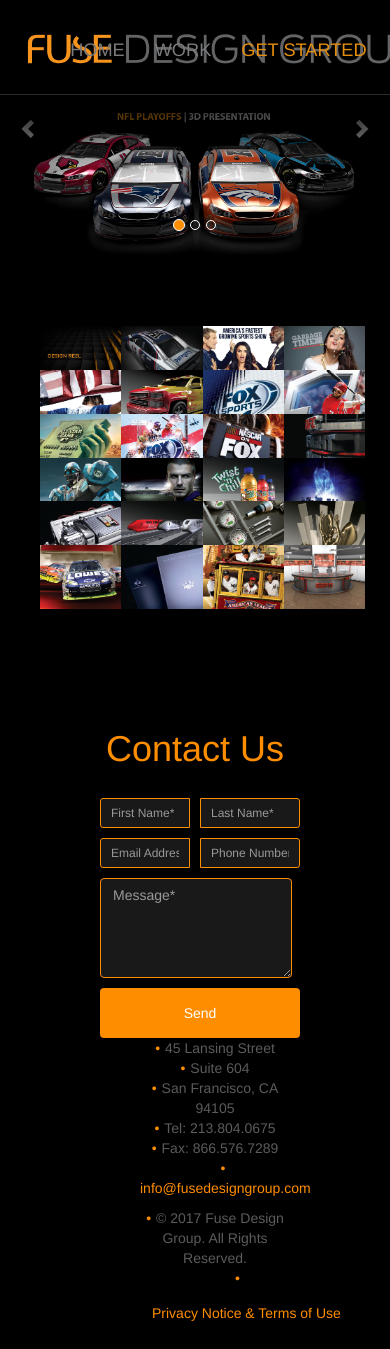
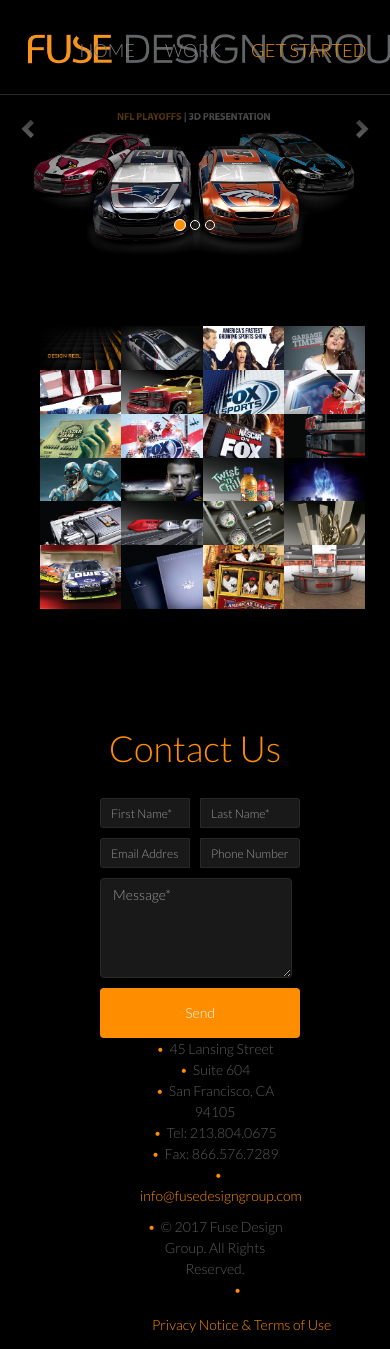
Before and after one commit to avicrayyy/fdg, a PHP site: page / in a window 390 px wide. Shown: the top 1349 px of the page. Before the commit the page ends 1321 px from the top, so only its background shows below. Run offline with PHP 8.4, Linux system fonts and the light colour scheme; some libraries are stand-ins or nearby versions.

Commit message:
Changed Form border Color to Gray

```diff
--- a/css/my.css
+++ b/css/my.css
@@ -130,7 +130,7 @@
   margin-left: 10px;
 }
 .orange-border {
-  border: 1px solid #FF8D00 !important;
+  border: 1px solid #292929 !important;
 }
 
 input[type="text"] {
@@ -287,7 +287,10 @@
     height: auto;
   }
 
-
+.form-control:focus {
+      box-shadow: inset 0 1px 1px rgba(0,0,0,.075), 0 0 8px rgb(251, 141, 4)!important;
+      -webkit-box-shadow: inset 0 1px 1px rgba(0,0,0,.075), 0 0 8px rgb(251, 141, 4)!important;
+}
 
 /*#main-header {
   height: 500px;
--- a/index.html
+++ b/index.html
@@ -4,12 +4,13 @@
         <meta charset="utf-8">
         <meta name="viewport" content="width=device-width, initial-scale=1.0">
         <title>Home | Fuse Design Group</title>
+        <link rel="stylesheet" href="https://maxcdn.bootstrapcdn.com/bootstrap/3.3.7/css/bootstrap.min.css">
+
         <link rel="stylesheet" href="css/main.css">
         <link rel="stylesheet" href="css/my.css">
         <link rel="stylesheet" href="css/justifiedGallery.css" />
         <link rel="stylesheet" href="css/font.css" />
 
-        <link rel="stylesheet" href="https://maxcdn.bootstrapcdn.com/bootstrap/3.3.7/css/bootstrap.min.css">
         <link href='https://fonts.googleapis.com/css?family=Montserrat:400,700' rel='stylesheet' type='text/css'>
         <link href='https://fonts.googleapis.com/css?family=Lato:300' rel='stylesheet' type='text/css'>
     </head>
```
